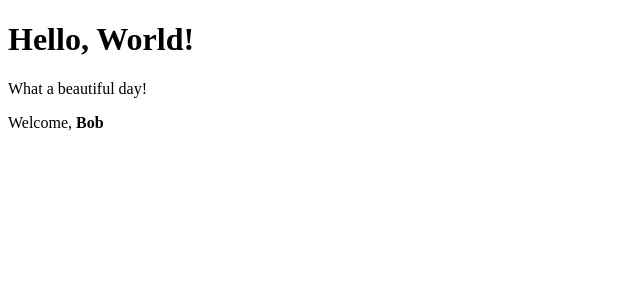
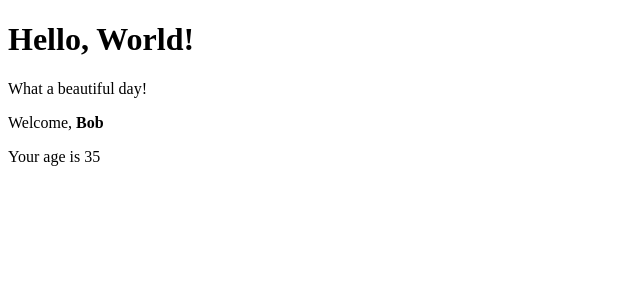
Before and after one commit to mgnkgn/develhope-react-exercises, a React (Create React App) app: page / in a window 1280 px wide. Shown: the top 300 px of the page, without its empty margins (0-640 px from the left). Built offline with nearby package versions, Linux system fonts and the light colour scheme.

Commit message:
conditional-rendering-03

```diff
--- a/src/App.js
+++ b/src/App.js
@@ -7,7 +7,7 @@
     return (
       <div>
         <Hello />
-        <Welcome name={<strong>Bob</strong>} />
+        <Welcome name={<strong>Bob</strong>} age={35} />
       </div>
     );
   }
--- a/src/Welcome.js
+++ b/src/Welcome.js
@@ -6,7 +6,9 @@
     return (
       <>
         <p>Welcome, {this.props.name}</p>
-        {this.props.age && <Age age={this.props.age} />}
+        {this.props.age > 18 && this.props.age < 65 && (
+          <Age age={this.props.age} />
+        )}
       </>
     );
   }
@@ -14,5 +16,5 @@
 
 Welcome.defaultProps = {
   name: "Jack",
-  // age: 26,
+  age: 26,
 };
```
